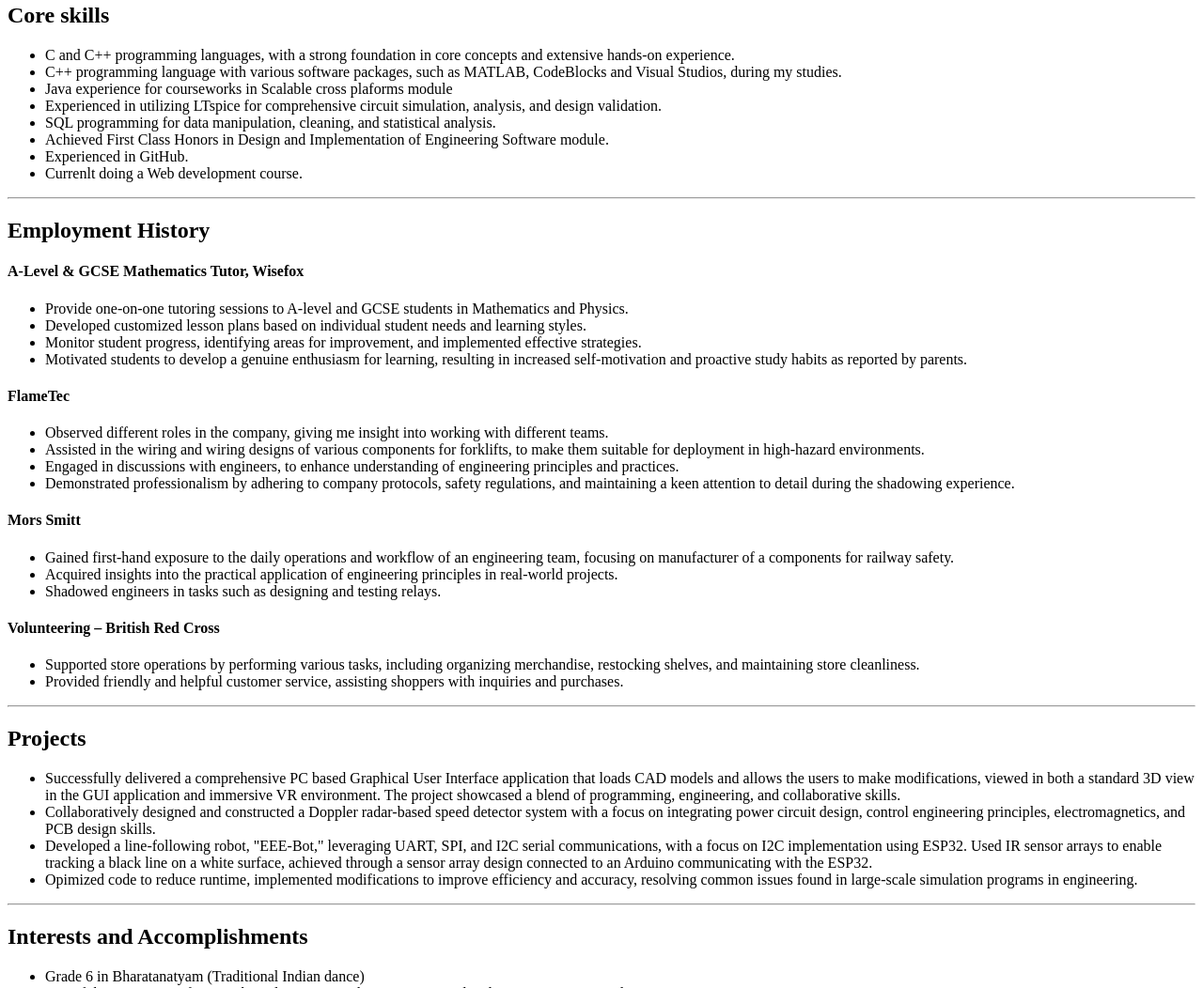
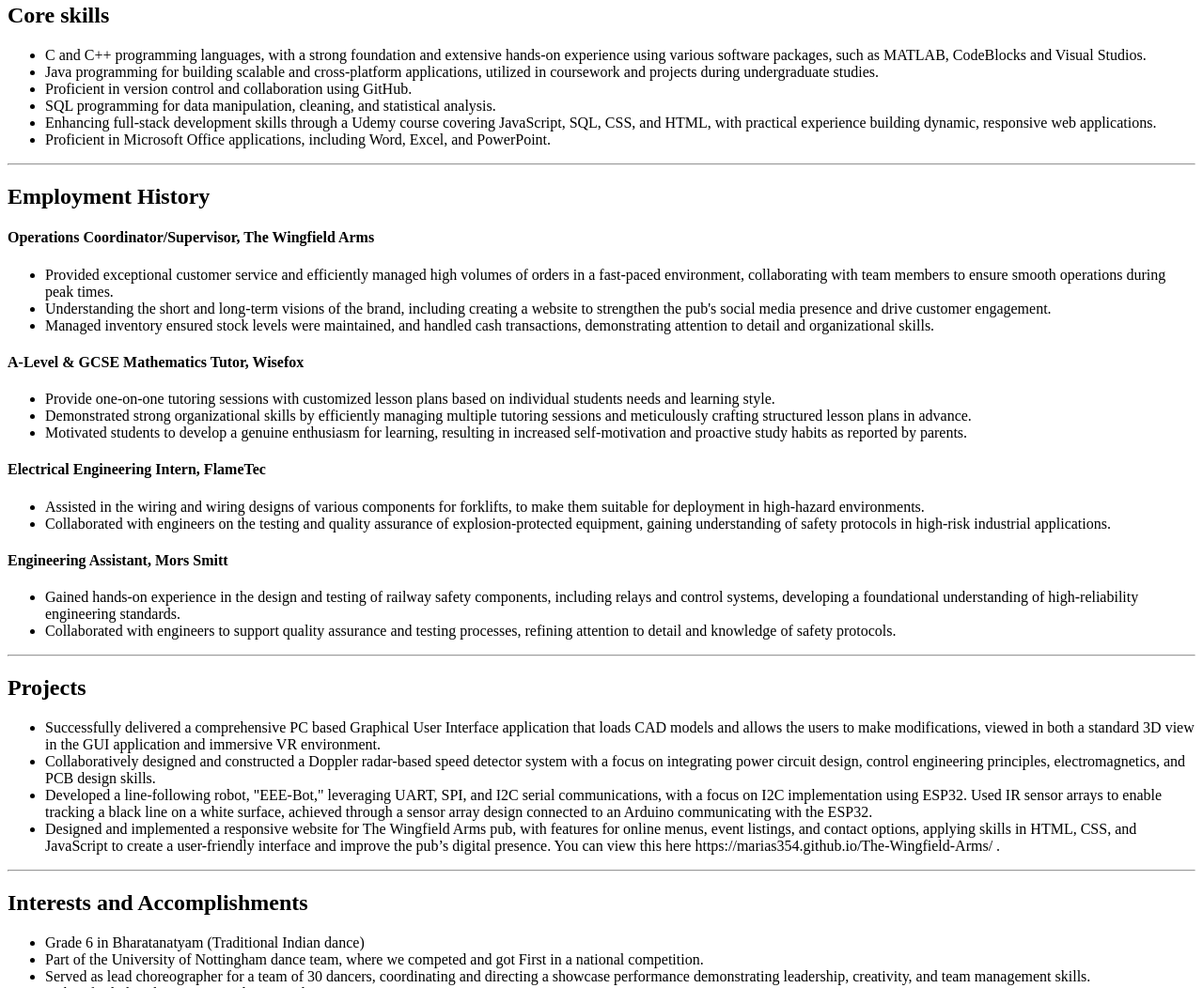
Before and after one commit to Marias354/CV, a plain HTML site: page index.html in a window 1280 px wide. Shown: the part 399-1451 px from the top of the page at 94% size. Drawn offline with Linux system fonts and the light colour scheme.

Commit message:
Update index.html

```diff
--- a/index.html
+++ b/index.html
@@ -24,14 +24,12 @@
 <h2>Core skills</h2>
 <ul>
 
-   <li>C and C++ programming languages, with a strong foundation in core concepts and extensive hands-on experience.</li>
-   <li>C++ programming language with various software packages, such as MATLAB, CodeBlocks and Visual Studios, during my studies.</li>
-   <li>Java experience for courseworks in Scalable cross plaforms module</li>
-   <li>Experienced in utilizing LTspice for comprehensive circuit simulation, analysis, and design validation. </li>
+   <li>C and C++ programming languages, with a strong foundation and extensive hands-on experience using various software packages, such as MATLAB, CodeBlocks and Visual Studios. </li>
+   <li>Java programming for building scalable and cross-platform applications, utilized in coursework and projects during undergraduate studies. </li>
+   <li>Proficient in version control and collaboration using GitHub. </li>
    <li>SQL programming for data manipulation, cleaning, and statistical analysis.</li>
-   <li>Achieved First Class Honors in Design and Implementation of Engineering Software module.</li>
-   <li>Experienced in GitHub.</li>
-   <li> Currenlt doing a Web development course.</li>
+   <li>Enhancing full-stack development skills through a Udemy course covering JavaScript, SQL, CSS, and HTML, with practical experience building dynamic, responsive web applications. </li>
+   <li>Proficient in Microsoft Office applications, including Word, Excel, and PowerPoint. </li>
 
 
 </ul>
@@ -40,47 +38,60 @@
 
 <h2>Employment History</h2>
 
+<h4>Operations Coordinator/Supervisor, The Wingfield Arms</h4>
+
+<ul>
+
+<li>Provided exceptional customer service and efficiently managed high volumes of orders in a fast-paced
+environment, collaborating with team members to ensure smooth operations during peak times. </li>
+<li>Understanding the short and long-term visions of the brand, including creating a website to strengthen
+the pub's social media presence and drive customer engagement. </li>
+ <li>Managed inventory ensured stock levels were maintained, and handled cash transactions,
+demonstrating attention to detail and organizational skills. </li>
+</ul>
+
 <h4>A-Level & GCSE Mathematics Tutor, Wisefox</h4>
 
 <ul>
-<li>Provide one-on-one tutoring sessions to A-level and GCSE students in Mathematics and Physics. </li>
-<li>Developed customized lesson plans based on individual student needs and learning styles. </li>
-<li>Monitor student progress, identifying areas for improvement, and implemented effective strategies.</li>
-<li>Motivated students to develop a genuine enthusiasm for learning, resulting in increased self-motivation and proactive study habits as reported by parents.</li>
+<li>Provide one-on-one tutoring sessions with customized lesson plans based on individual students needs and
+learning style. </li>
+<li>Demonstrated strong organizational skills by efficiently managing multiple tutoring sessions and meticulously
+crafting structured lesson plans in advance. </li>
+<li>Motivated students to develop a genuine enthusiasm for learning, resulting in increased self-motivation and
+proactive study habits as reported by parents. </li>
 </ul>
 
-<h4>FlameTec</h4>
+<h4>Electrical Engineering Intern, FlameTec</h4>
 
 <ul>
-    <li>Observed different roles in the company, giving me insight into working with different teams.</li>
-    <li>Assisted in the wiring and wiring designs of various components for forklifts, to make them suitable for deployment in high-hazard environments.</li>
-    <li>Engaged in discussions with engineers, to enhance understanding of engineering principles and practices.</li>
-    <li>Demonstrated professionalism by adhering to company protocols, safety regulations, and maintaining a keen attention to detail during the shadowing experience.</li>
+<li>Assisted in the wiring and wiring designs of various components for forklifts, to make them suitable for
+deployment in high-hazard environments. </li>
+<li>Collaborated with engineers on the testing and quality assurance of explosion-protected equipment,
+gaining understanding of safety protocols in high-risk industrial applications.  </li>
+  </ul>
+
+<h4>Engineering Assistant, Mors Smitt</h4>
+
+<ul>
+
+<li>Gained hands-on experience in the design and testing of railway safety components, including relays
+and control systems, developing a foundational understanding of high-reliability engineering standards. </li>
+<li>Collaborated with engineers to support quality assurance and testing processes, refining attention to
+detail and knowledge of safety protocols. </li>
 </ul>
 
-<h4>Mors Smitt</h4>
 
-<ul>
-    <li>Gained first-hand exposure to the daily operations and workflow of an engineering team, focusing on manufacturer of a components for railway safety.</li>
-    <li>Acquired insights into the practical application of engineering principles in real-world projects.</li>
-    <li>Shadowed engineers in tasks such as designing and testing relays.</li>
-</ul>
-
-<h4>Volunteering – British Red Cross</h4>
-
-<ul>
-    <li>Supported store operations by performing various tasks, including organizing merchandise, restocking shelves, and maintaining store cleanliness.</li>
-    <li>Provided friendly and helpful customer service, assisting shoppers with inquiries and purchases.</li>
-</ul>
 
 <hr / >
 
 <h2>Projects</h2>
 <ul>
-    <li>Successfully delivered a comprehensive PC based Graphical User Interface application that loads CAD models and allows the users to make modifications, viewed in both a standard 3D view in the GUI application and immersive VR environment. The project showcased a blend of programming, engineering, and collaborative skills.</li>
+    <li>Successfully delivered a comprehensive PC based Graphical User Interface application that loads CAD models and allows the users to make modifications, viewed in both a standard 3D view in the GUI application and immersive VR environment.</li>
     <li>Collaboratively designed and constructed a Doppler radar-based speed detector system with a focus on integrating power circuit design, control engineering principles, electromagnetics, and PCB design skills.</li>
     <li>Developed a line-following robot, "EEE-Bot," leveraging UART, SPI, and I2C serial communications, with a focus on I2C implementation using ESP32. Used IR sensor arrays to enable tracking a black line on a white surface, achieved through a sensor array design connected to an Arduino communicating with the ESP32.</li>
-    <li>Opimized code to reduce runtime, implemented modifications to improve efficiency and accuracy, resolving common issues found in large-scale simulation programs in engineering.</li>
+    <li>Designed and implemented a responsive website for The Wingfield Arms pub, with features for online menus, event listings, and
+contact options, applying skills in HTML, CSS, and JavaScript to create a user-friendly interface and improve the pub’s digital
+presence. You can view this here https://marias354.github.io/The-Wingfield-Arms/ .</li>
 
 </ul>
 <hr />
@@ -88,7 +99,8 @@
 <ul>
     <li>Grade 6 in Bharatanatyam (Traditional Indian dance)</li>
     <li>Part of the University of Nottingham dance team, where we competed and got First in a national competition. </li>
-    <li>Participation in group choreography and performances, taking on leadership roles by organizing and leading dance rehearsals.</li>
+    <li> Served as lead choreographer for a team of 30 dancers, coordinating and directing a showcase performance demonstrating
+leadership, creativity, and team management skills. </li>
     <li>Duke of Edinburgh Bronze Level, National Citizen Service</li>
     <li>Bilingual: English (Fluent) Malayalam (Fluent)</li>
 </ul>
```
